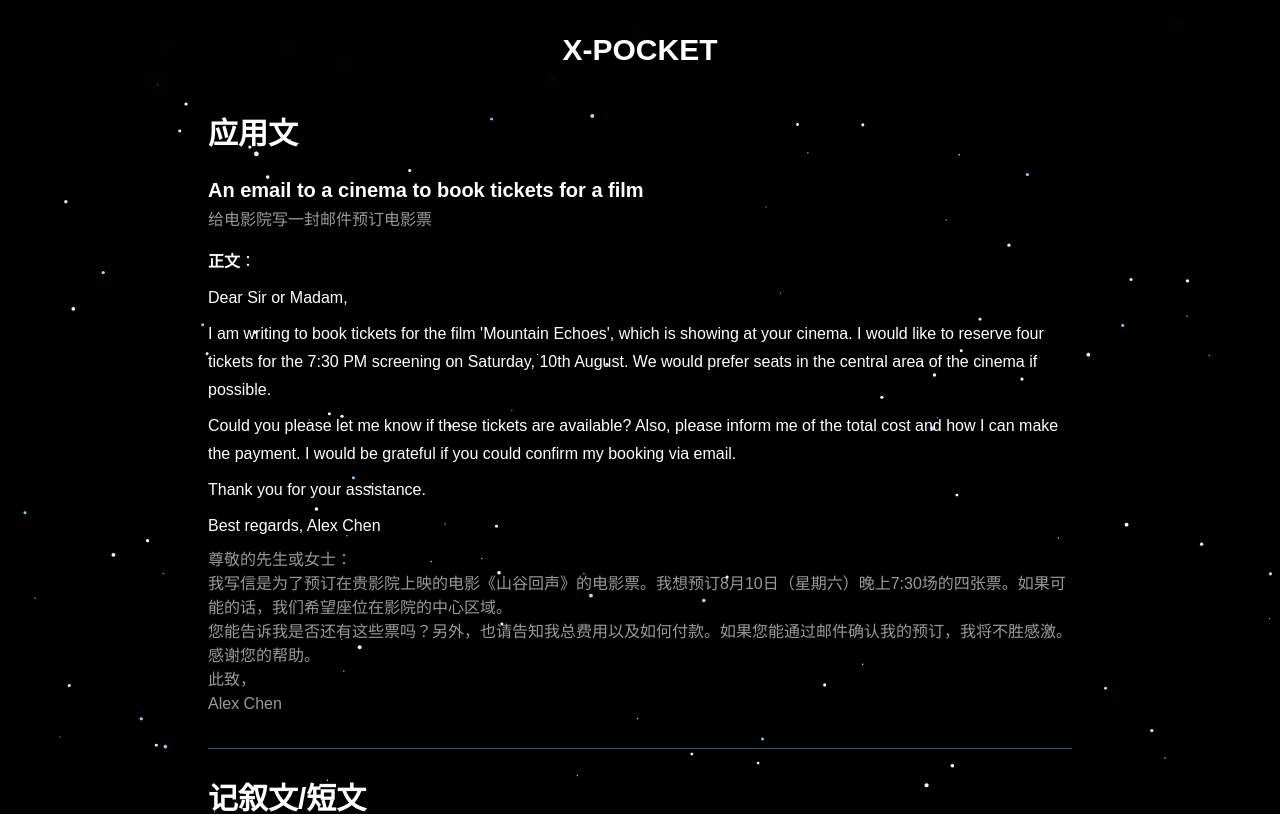
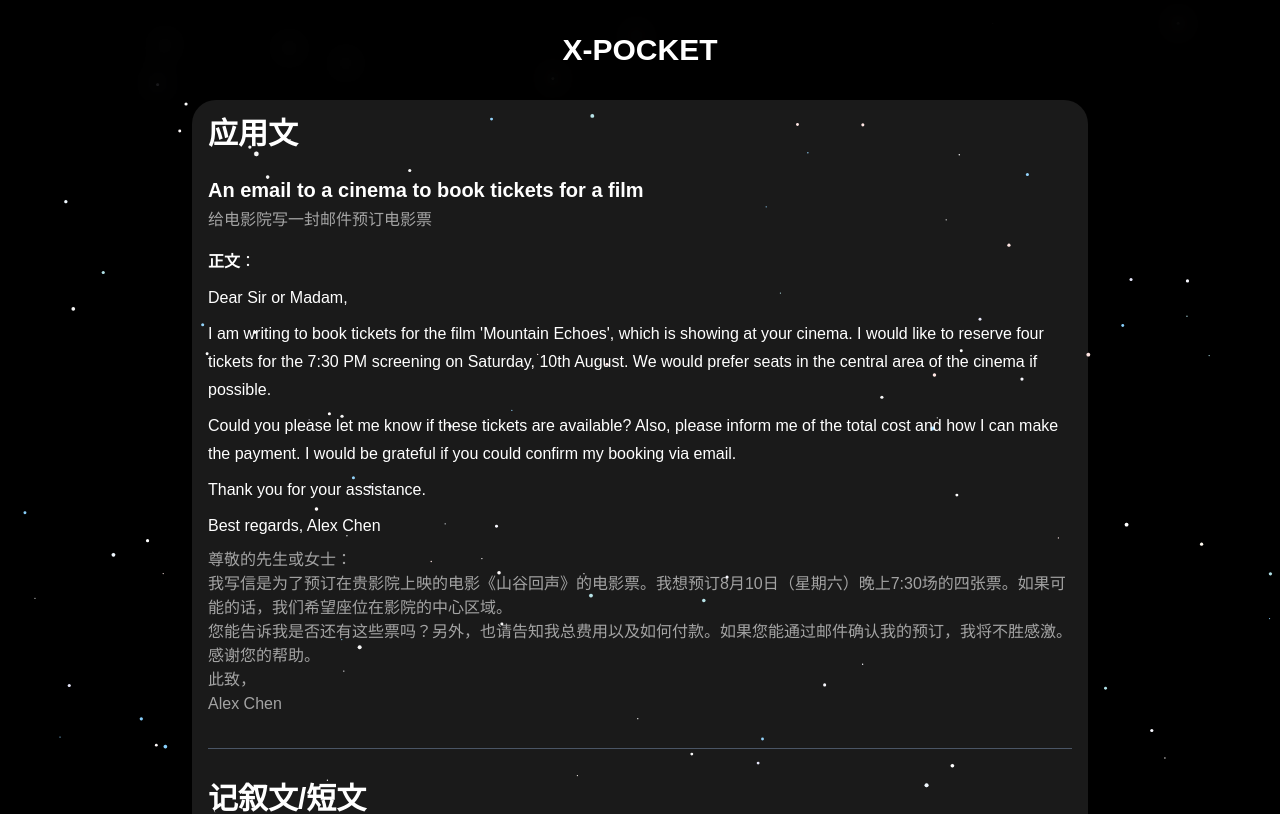
Before and after one commit to XERA-2011/x-pocket, a Next.js app: page /essays-md in a window 1280 px wide. Shown: the top 814 px of the page. Built offline with nearby package versions, Linux system fonts and the light colour scheme.

Commit message:
Chore update

```diff
--- a/src/app/essays-md/page.tsx
+++ b/src/app/essays-md/page.tsx
@@ -26,7 +26,7 @@ async function MarkdownPreviewPage() {
   };
 
   return (
-    <div className="mx-auto p-4 min-h-[75vh] max-w-4xl mt-[100px]">
+    <div className="mx-auto p-4 min-h-[75vh] max-w-4xl mt-[100px] mx-[10px] bg-white/10 rounded-[24px]">
       <div className="prose prose-invert max-w-none">
         <ReactMarkdown components={components}>
           {markdownContent}
--- a/src/app/page.tsx
+++ b/src/app/page.tsx
@@ -18,8 +18,12 @@ const FallbackSection = () => (
 );
 
 export default function Home() {
-  // Reset scroll position to top on page refresh
+  // 刷新页面时，清空 url 参数，并初始化滚动条
   useEffect(() => {
+    // Clear URL parameters
+    const newUrl = `${window.location.protocol}//${window.location.host}${window.location.pathname}`;
+    window.history.replaceState({ path: newUrl }, '', newUrl);
+
     // 立即重置滚动位置
     window.scrollTo(0, 0);
 
```
